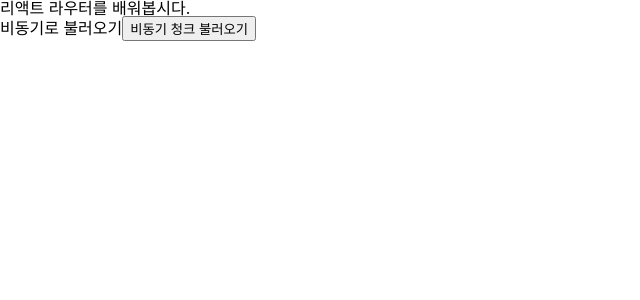
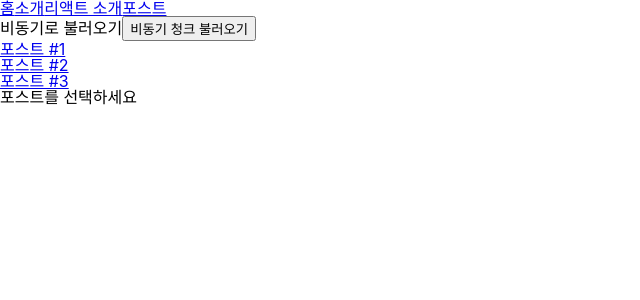
Before and after one commit to simsimjae/react_practice, a React (Create React App) app: page /posts in a window 1280 px wide. Shown: the top 300 px of the page, without its empty margins (0-640 px from the left). Built offline with nearby package versions, Linux system fonts and the light colour scheme.

Commit message:
리액트 라우터 하위 라우팅 연습

```diff
--- a/src/App.js
+++ b/src/App.js
@@ -2,15 +2,17 @@ import React from 'react';
 import './index.scss';
 import AsyncSplitMe from './ssr/AsyncSplitMe';
 import { Route } from 'react-router-dom';
-import { Home, About } from './pages';
+import { Home, About, Posts } from './pages';
+import Menu from './components/Menu';
 
 function App() {
 	return (
 		<div className='App'>
-			<header className='App-header'>리액트 라우터를 배워봅시다.</header>
+			<Menu></Menu>
 			<AsyncSplitMe></AsyncSplitMe>
 			<Route exact path='/' component={Home}></Route>
 			<Route path='/about/:name?' component={About}></Route>
+			<Route path='/posts' component={Posts}></Route>
 		</div>
 	);
 }
--- /dev/null
+++ b/src/components/Menu.js
@@ -0,0 +1,25 @@
+import React from 'react';
+import { NavLink, Link } from 'react-router-dom';
+
+const Menu = () => {
+	const activeStyle = {
+		color: 'red',
+		fontSize: '2rem'
+	};
+	return (
+		<div>
+			<NavLink exact to='/' activeStyle={activeStyle}>
+				홈
+			</NavLink>
+			<NavLink exact to='/about' activeStyle={activeStyle}>
+				소개
+			</NavLink>
+			<NavLink exact to='/about/react' activeStyle={activeStyle}>
+				리액트 소개
+			</NavLink>
+			<Link to='/posts'>포스트</Link>
+		</div>
+	);
+};
+
+export default Menu;
--- a/src/pages/Home.js
+++ b/src/pages/Home.js
@@ -1,7 +1,18 @@
 import React from 'react';
 
-const Home = () => {
-	return <div>이곳은 홈입니다.</div>;
+const Home = ({ history }) => {
+	return (
+		<div>
+			이곳은 홈입니다.
+			<button
+				type='button'
+				onClick={() => {
+					history.push('/about/javascript');
+				}}>
+				자바스크립트로 이동하기
+			</button>
+		</div>
+	);
 };
 
 export default Home;
--- /dev/null
+++ b/src/pages/Post.js
@@ -0,0 +1,7 @@
+import React from 'react';
+
+const Post = ({ match }) => {
+	return <div>포스트 #{match.params.id}</div>;
+};
+
+export default Post;
--- /dev/null
+++ b/src/pages/Posts.js
@@ -0,0 +1,25 @@
+import React from 'react';
+import Post from './Post';
+import { Link, Route } from 'react-router-dom';
+
+const Posts = ({ match }) => {
+	return (
+		<div>
+			<ul>
+				<li>
+					<Link to={`${match.url}/1`}>포스트 #1</Link>
+				</li>
+				<li>
+					<Link to={`${match.url}/2`}>포스트 #2</Link>
+				</li>
+				<li>
+					<Link to={`${match.url}/3`}>포스트 #3</Link>
+				</li>
+			</ul>
+			<Route path={`${match.url}`} render={() => <div>포스트를 선택하세요</div>}></Route>
+			<Route path={`${match.url}/:id`} component={Post}></Route>
+		</div>
+	);
+};
+
+export default Posts;
--- a/src/pages/index.js
+++ b/src/pages/index.js
@@ -1,2 +1,4 @@
 export { default as Home } from './Home';
 export { default as About } from './About';
+export { default as Post } from './Post';
+export { default as Posts } from './Posts';
```
